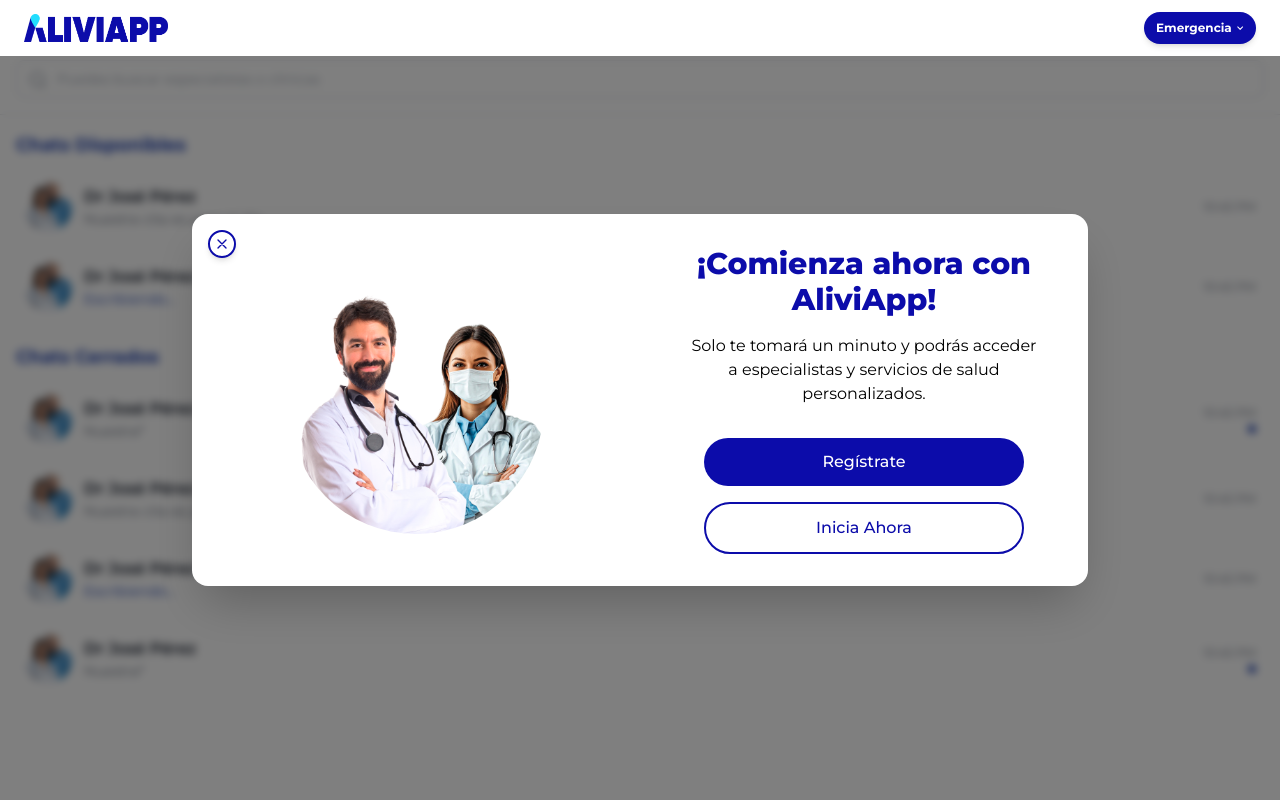
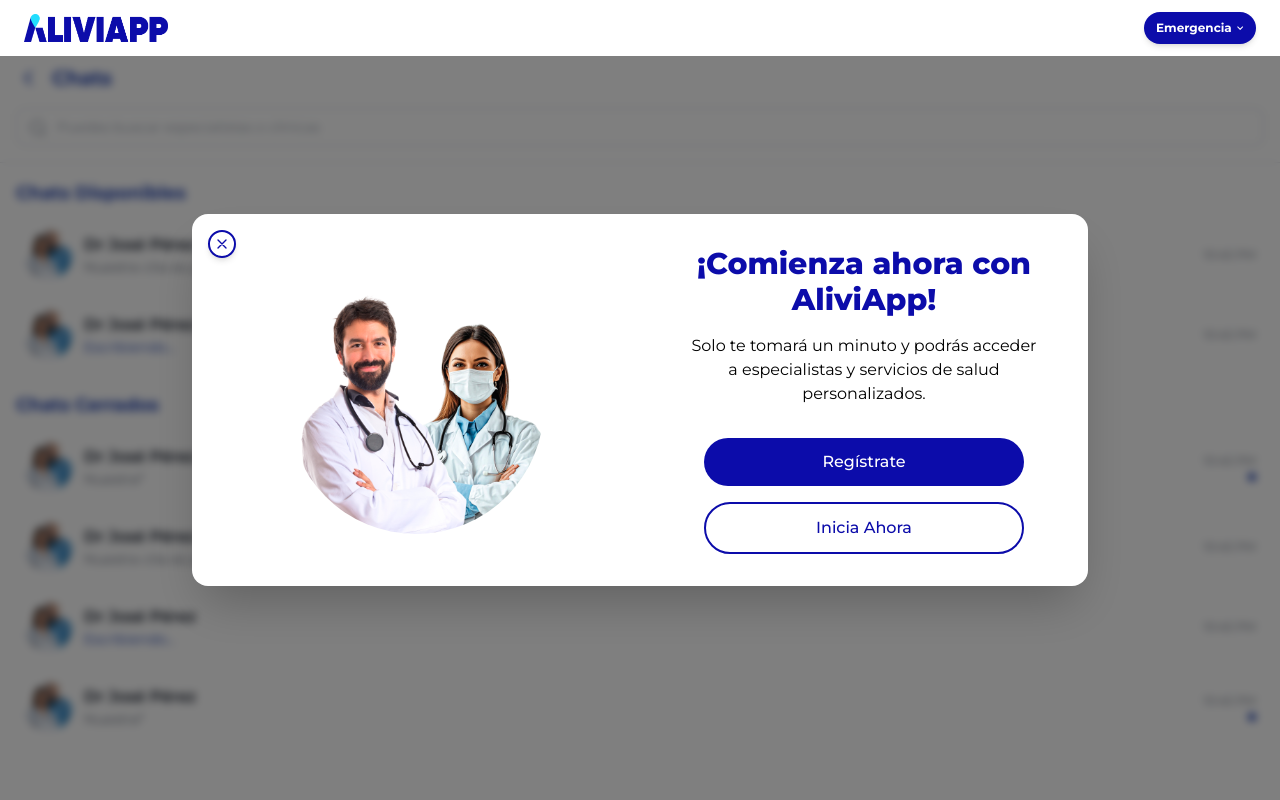
Before and after one commit to ChilyGarcia/alivio, a Next.js app: page /my-chats in a window 1280 px wide. Shown: the top 800 px of the page. Built offline with nearby package versions, Linux system fonts and the light colour scheme.

Commit message:
fix:top space and chat routing

```diff
--- a/src/app/(patients)/my-chats/page.tsx
+++ b/src/app/(patients)/my-chats/page.tsx
@@ -3,9 +3,11 @@
 import { useState } from "react";
 import Image from "next/image";
 import NavBar from "@/components/navbar";
+import { useRouter } from "next/navigation";
 
 export default function ChatPage() {
   const [searchText, setSearchText] = useState("");
+  const router = useRouter();
 
   const availableChats = [
     {
@@ -64,14 +66,11 @@
     <>
       <NavBar></NavBar>
 
-      <div className="min-h-screen bg-white">
+      <div className="min-h-screen bg-white mt-12">
         {/* Header */}
         <header className="border-b p-4">
           <div className="flex items-center gap-3">
-            <button
-              className="text-blue-800"
-              onClick={() => console.log("back clicked")}
-            >
+            <button className="text-blue-800" onClick={() => router.push("/")}>
               <svg
                 width="24"
                 height="24"
```
